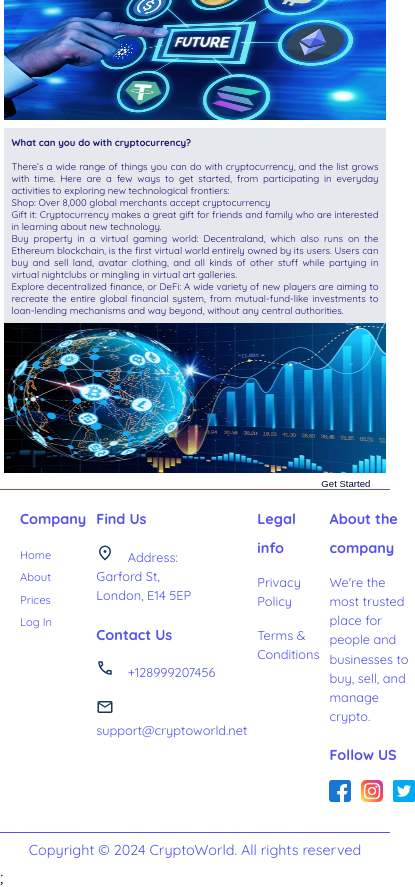
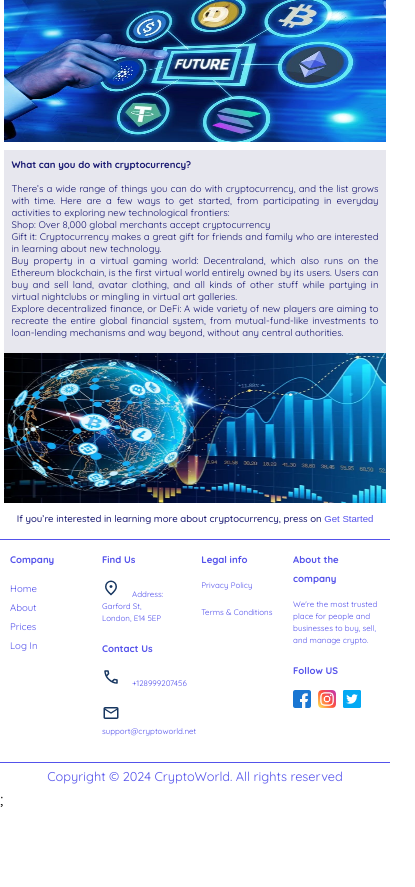
Before and after one commit to Marija-FrontEndDev/Crypto-Website-Project, a React (Vite) app: page /learn-more in a window 390 px wide. Shown: the part 1040-1927 px from the top of the page, 415 px wide, since content can reach past the window. After the commit the page ends 1849 px from the top, so only its background shows below. Built offline with nearby package versions, Linux system fonts and the light colour scheme.

Commit message:
Final Code for Styles

```diff
--- a/src/styles/CoinDetails.scss
+++ b/src/styles/CoinDetails.scss
@@ -1,3 +1,7 @@
+.CoinDetails {
+    padding: 20px 0;
+}
+
 .coin-container {
     max-width: 650px;
     margin: auto ;
@@ -100,6 +104,7 @@
 @media only screen and (max-width: 500px) {
     .coin-container {
         max-width: 320px;
+        padding: 15px;
     }
 
     .coin-details-card {
@@ -119,6 +124,7 @@
 @media only screen and (max-width: 400px) {
     .coin-container {
         max-width: 280px;
+        padding: 10px;
     }
 
     .coin-details-card {
--- a/src/styles/Cryptocurrencies.scss
+++ b/src/styles/Cryptocurrencies.scss
@@ -1,3 +1,7 @@
+.crypto-container {
+  padding: 20px 0;
+}
+
 .searchcrypto input {
     width: 40%;
     display: flex;
@@ -8,10 +12,8 @@
     margin: auto;
     margin-bottom: 20px;
     border-radius: 20px;
-    background:hsl(241, 47%, 82%);
+    border: 1px solid  hsl(241, 79%, 62%);
     color: hsl(241, 79%, 62%);
-    font-weight: bold;
-
     }
 
     .crypto-table {
@@ -62,11 +64,15 @@
 
       .Crypto.dark {
         background-color: rgb(7, 7, 49);
+
+        .searchcrypto input {
+          background-color: rgb(7, 7, 49) ;
+        }
       }
 
       .Crypto.table {
-        color: hsl(241, 79%, 62%);
-        background-color: rgb(7, 7, 49);
+        color: rgb(7, 7, 49);
+        font-weight: 550;
       }
 
 
--- a/src/styles/Footer.scss
+++ b/src/styles/Footer.scss
@@ -25,7 +25,7 @@
     display: grid;
     grid-template-columns: 1fr 1fr 1fr 1fr;
     gap: 30px;
-  padding: 15px 20px;
+  padding: 10px;
   border-top: 1px solid  hsl(241, 79%, 62%);
 
   .footer-card {
@@ -154,3 +154,39 @@ color: #070731;;
         }
     }
 }
+
+@media only screen and (max-width: 550px) {
+    .footer-card {
+        h3{
+            font-size: 0.8rem;
+        }
+}
+.copyRight {
+    font-size: 0.8rem;
+    padding: 5px 0;
+
+}
+}
+
+@media only screen and (max-width: 400px) {
+    .footer-container {
+        gap: 5px;
+    .footer-card {
+        h3{
+            font-size: 0.6rem;
+        }
+        p {
+            font-size: 0.5rem;
+        }
+        .hovercom {
+            font-size: 0.6rem;
+        }
+        .social {
+            gap: 7px;
+            img {
+                width: 18px;
+        }
+        }
+}
+}
+}
--- a/src/styles/GetStarted.scss
+++ b/src/styles/GetStarted.scss
@@ -1,3 +1,8 @@
+.GetStarted {
+  padding: 20px 0;
+
+}
+
 .main-container {
   width: 400px;
   display: flex;
--- a/src/styles/LearnMore.scss
+++ b/src/styles/LearnMore.scss
@@ -1,9 +1,7 @@
 .learnmore-main {
     display: flex;
-    // align-items: stretch;
     gap: 2%;
     padding: 1%;
-    // margin: 1%;
 }
 
 .left-side {
@@ -11,6 +9,7 @@
     color: rgb(25, 25, 114);
     text-align: justify;
     padding: 2%;
+    padding-bottom: 15px;
 
     p {
         line-height: 2;
@@ -26,6 +25,17 @@ a {
     text-decoration: none;
 }
 
+.pressOn {
+    color:  rgb(25, 25, 114);
+    font-weight: 500;
+    padding-top: 5px;
+    padding-bottom: 15px;
+}
+
+.btninlearn {
+   color:  hsl(241, 79%, 62%);
+}
+
 .Learn {
     color: white;
   }
@@ -35,6 +45,13 @@ a {
 
     .left-side{
         background-color: rgb(7, 7, 49);
+        color: hsl(241, 79%, 62%);
+    }
+    .btninlearn {
+        color: white;
+    }
+
+    .pressOn {
         color: hsl(241, 79%, 62%);
     }
 
@@ -59,7 +76,7 @@ a {
 
 @media only screen and (max-width: 800px) {
 
-    p {
+    .pressOn {
         font-size: 0.8rem;
     }
 
@@ -85,7 +102,7 @@ a {
         height: 200px;
     }
 
-    p {
+    .pressOn {
         font-size: 0.7rem;
     }
 
@@ -102,7 +119,7 @@ a {
         height: 150px;
     }
 
-    p {
+    .pressOn {
         font-size: 0.6rem;
     }
 
--- a/src/styles/LogIn.scss
+++ b/src/styles/LogIn.scss
@@ -1,11 +1,11 @@
+.Login {
+  padding: 20px 0;
+}
+
 .card-container {
   max-width: 350px;
   display: flex;
-  flex-direction: column;
-  align-items: center;
-  justify-content: center;
   margin: 0 auto 0 auto;
-  background: white;
   padding: 30px;
   border-radius: 10px;
   box-shadow: 0 4px 8px rgba(0, 0, 0, 0.1);
--- a/src/styles/global.scss
+++ b/src/styles/global.scss
@@ -1,8 +1,6 @@
 @import url('https://fonts.googleapis.com/css2?family=Manrope:wght@200..800&family=Quicksand:wght@300..700&display=swap');
 
 //colors
-
-
 
 * {
     padding: 0;
@@ -12,6 +10,8 @@
 
 html {
     font-family: "Quicksand", sans-serif;
+    font-size: 16px;
+
 }
 
 a {
@@ -22,6 +22,6 @@ a {
 .app {
     min-height: 100vh;
     color: hsl(241, 79%, 62%);
-    background-color:white;
+    background-color:rgb(146, 152, 233);
 
 }
```
Also changed, not shown: src/styles/News.scss (deleted).
